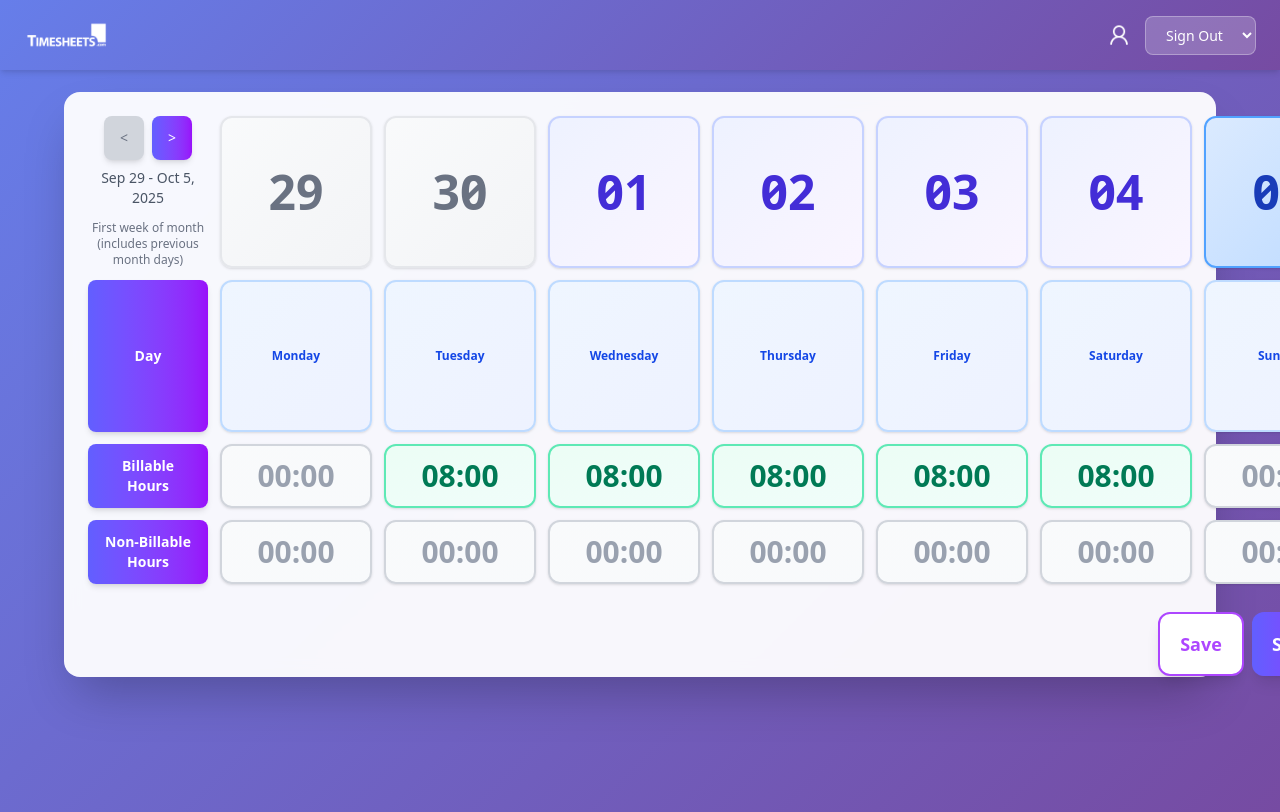
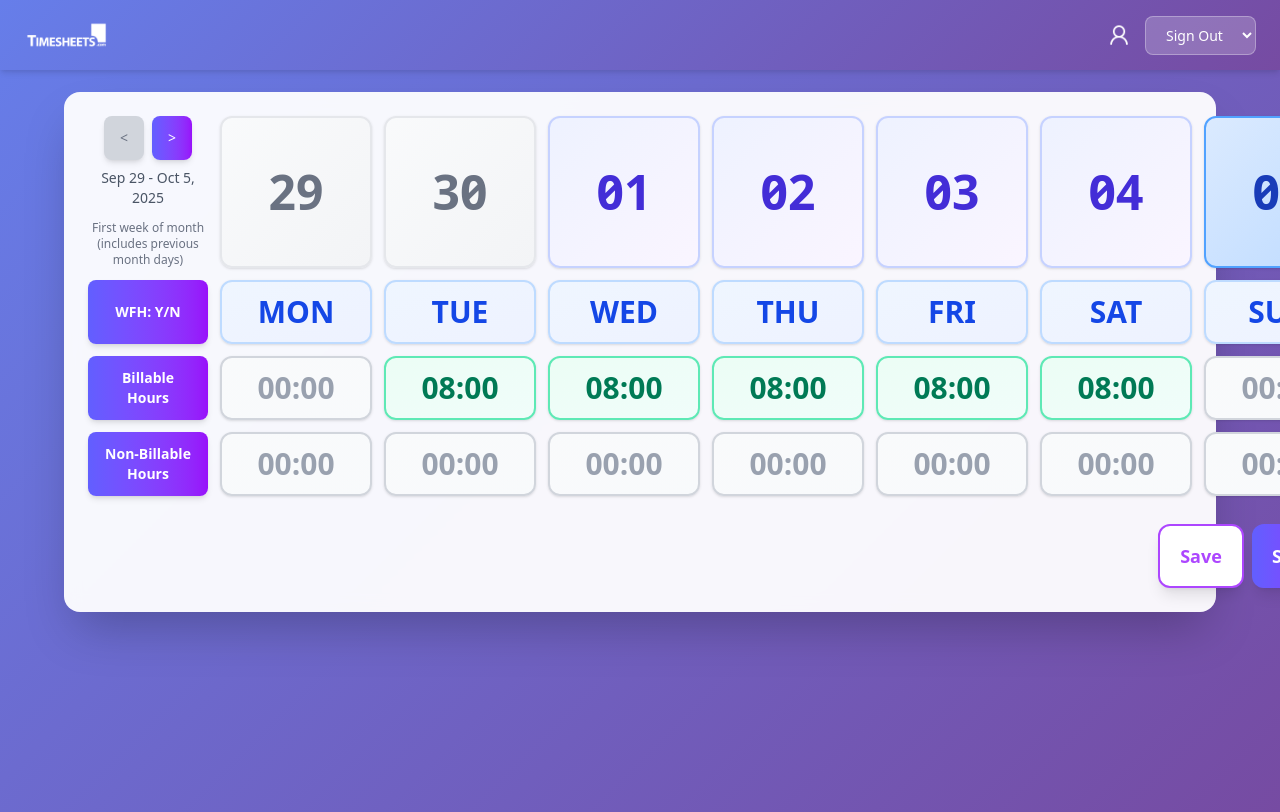
Before and after one commit to venugopalasok/Timesheet_Fe_ts, a React (Vite) app: page / in a window 1280 px wide. Shown: the top 812 px of the page. Built offline with nearby package versions, Linux system fonts and the light colour scheme.

Commit message:
Adding WFH buttons

```diff
--- a/dev-dist/sw.js
+++ b/dev-dist/sw.js
@@ -82,7 +82,7 @@ define(['./workbox-ce4f0d5f'], (function (workbox) { 'use strict';
     "revision": "3ca0b8505b4bec776b69afdba2768812"
   }, {
     "url": "index.html",
-    "revision": "0.gh3trt8bet"
+    "revision": "0.ugeo93949ig"
   }], {});
   workbox.cleanupOutdatedCaches();
   workbox.registerRoute(new workbox.NavigationRoute(workbox.createHandlerBoundToURL("index.html"), {
--- a/src/App.tsx
+++ b/src/App.tsx
@@ -21,9 +21,12 @@ import type { WeekRange } from './utils/weekNavigation'
 function App() {
   const [currentWeek, setCurrentWeek] = useState<WeekRange>(getFirstWeekOfCurrentMonth())
   const [weekDisplay, setWeekDisplay] = useState<string>('')
+  const [selectedDays, setSelectedDays] = useState<Set<number>>(new Set())
 
   useEffect(() => {
     setWeekDisplay(getWeekRangeDisplay(currentWeek))
+    // Clear selected days when week changes
+    setSelectedDays(new Set())
   }, [currentWeek])
 
   const handleNextWeek = () => {
@@ -38,6 +41,18 @@ function App() {
     if (prevWeek) {
       setCurrentWeek(prevWeek)
     }
+  }
+
+  const handleDayToggle = (dayIndex: number) => {
+    setSelectedDays(prev => {
+      const newSet = new Set(prev)
+      if (newSet.has(dayIndex)) {
+        newSet.delete(dayIndex)
+      } else {
+        newSet.add(dayIndex)
+      }
+      return newSet
+    })
   }
 
   return (
@@ -78,6 +93,11 @@ function App() {
             <div className='text-sm font-medium text-gray-600 text-center'>
               {weekDisplay}
             </div>
+            {selectedDays.size > 0 && (
+              <div className='text-xs text-indigo-600 font-medium text-center'>
+                {selectedDays.size} day{selectedDays.size !== 1 ? 's' : ''} selected
+              </div>
+            )}
             {(!canNavigatePrevious(currentWeek) || !canNavigateNext(currentWeek)) && (
               <div className='text-xs text-gray-500 text-center mt-1'>
                 {!canNavigatePrevious(currentWeek) && !canNavigateNext(currentWeek)
@@ -103,9 +123,14 @@ function App() {
             );
           })}
           {/* Row 2 */}
-          <div className='row-header'>Day</div>
+          <div className='row-header'>WFH: Y/N</div>
           {currentWeek.dates.map((date, index) => (
-            <DayCell key={index} day={getDayName(date)} />
+            <DayCell
+              key={index}
+              day={getDayName(date)}
+              isSelected={selectedDays.has(index)}
+              onToggle={() => handleDayToggle(index)}
+            />
           ))}
 
           {/* Row 3 */}
--- a/src/components/DayCell.tsx
+++ b/src/components/DayCell.tsx
@@ -1,8 +1,31 @@
-const DayCell = ({day}:{day:any}) => {
-    return (
-    <div className='bg-gradient-to-br from-blue-50 to-indigo-50 border-2 border-blue-200 text-xs font-semibold text-blue-700 p-1.5 text-center
-    flex items-center flex-col justify-center rounded-xl aspect-square shadow-sm hover:shadow-md hover:scale-105 transition-all duration-200'>{day}</div>
-    )
+interface DayCellProps {
+  day: string;
+  isSelected?: boolean;
+  onToggle?: () => void;
 }
 
+const DayCell = ({ day, isSelected = false, onToggle }: DayCellProps) => {
+  // Convert full day name to 3-character abbreviation
+  const getDayAbbreviation = (fullDay: string): string => {
+    return fullDay.substring(0, 3).toUpperCase();
+  };
+
+  const dayAbbr = getDayAbbreviation(day);
+
+  return (
+    <button
+      onClick={onToggle}
+      className={`text-3xl font-bold py-3 px-2 text-center
+      flex items-center flex-col justify-center rounded-xl shadow-sm
+      transition-all duration-200 cursor-pointer
+      ${isSelected
+        ? 'bg-gradient-to-br from-indigo-500 to-purple-600 border-2 border-indigo-600 text-white shadow-md scale-105'
+        : 'bg-gradient-to-br from-blue-50 to-indigo-50 border-2 border-blue-200 text-blue-700 hover:shadow-md hover:scale-105'
+      }`}
+    >
+      {dayAbbr}
+    </button>
+  );
+};
+
 export default DayCell;
```
